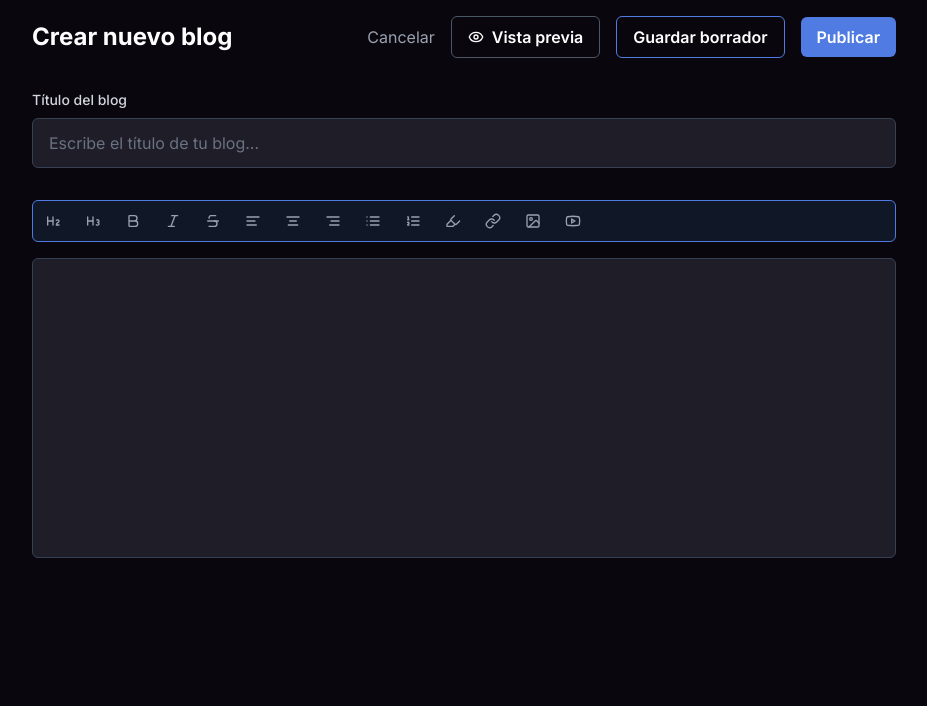
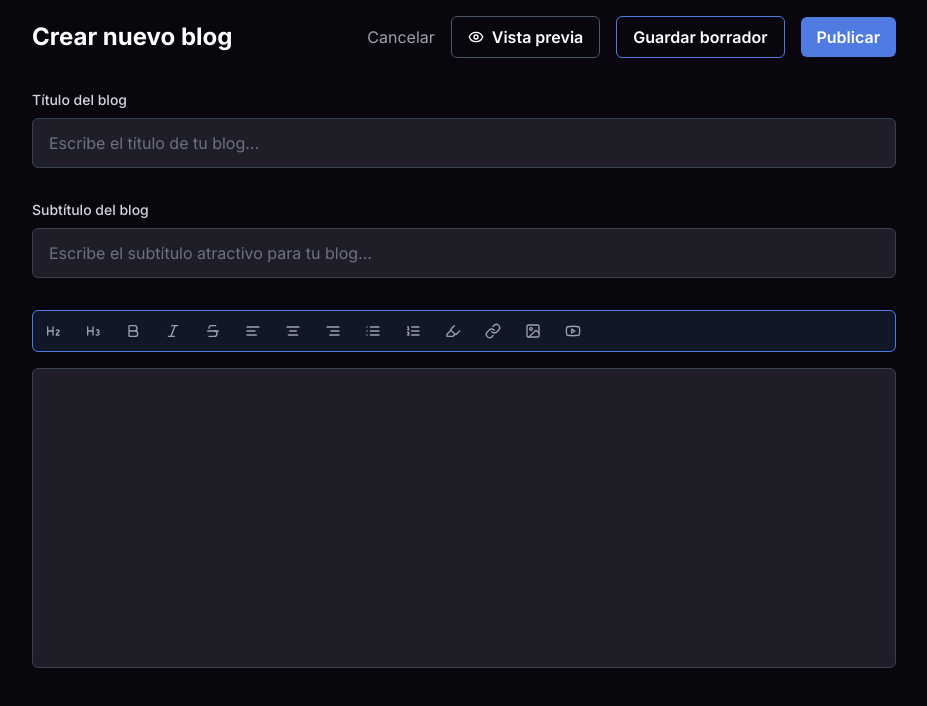
Before and after one commit to Star7-jpg/KnowordKiwi_Frontend, a Next.js app: page /posts/blog/create/1 in a window 1280 px wide. Shown: the top 706 px of the page, without its empty margins (176-1103 px from the left). Built offline with nearby package versions, Linux system fonts and the light colour scheme.

Commit message:
feat(blog): subtitulo para el blog desde el creador de blogs

```diff
--- a/app/posts/blog/create/[communityId]/page.tsx
+++ b/app/posts/blog/create/[communityId]/page.tsx
@@ -79,6 +79,7 @@ export default function CreateBlogPost() {
     resolver: zodResolver(blogPostSchema),
     defaultValues: {
       title: "",
+      subtitle: "",
       content: "",
     },
   });
@@ -99,6 +100,7 @@ export default function CreateBlogPost() {
       try {
         const draft: BlogDraft = JSON.parse(savedDraft);
         setValue("title", draft.title);
+        setValue("subtitle", draft.subtitle);
         const sanitizedContent = sanitizeContent(draft.content);
         setValue("content", sanitizedContent);
       } catch (e) {
@@ -116,6 +118,7 @@ export default function CreateBlogPost() {
     const sanitizedContent = sanitizeContent(formData.content);
     const draft: BlogDraft = {
       title: formData.title,
+      subtitle: formData.subtitle,
       content: sanitizedContent,
       lastSaved: new Date(),
     };
@@ -134,11 +137,12 @@ export default function CreateBlogPost() {
 
   const watchedTitle = watch("title");
   const watchedContent = watch("content");
+  const watchedSubtitle = watch("subtitle");
 
   // Efecto para guardar automáticamente cuando cambian título o contenido
   useEffect(() => {
     debouncedSaveDraft();
-  }, [watchedTitle, watchedContent, debouncedSaveDraft]);
+  }, [watchedTitle, watchedContent, watchedSubtitle, debouncedSaveDraft]);
 
   const handleSave = async () => {
     saveDraft();
@@ -161,6 +165,7 @@ export default function CreateBlogPost() {
       const sanitizedContent = sanitizeContent(data.content);
       const blogData: BlogPost = {
         title: data.title,
+        subtitle: data.subtitle,
         content: sanitizedContent,
         communityId: communityId,
       };
@@ -220,7 +225,7 @@ export default function CreateBlogPost() {
             </span>
           )}
           {errors.title && (
-            <span className="text-xs text-red-500 ml-2">
+            <span className="text-xs text-error ml-2">
               {errors.title.message}
             </span>
           )}
@@ -243,6 +248,41 @@ export default function CreateBlogPost() {
         />
         {errors.title && (
           <p className="text-sm text-red-500 mt-1">{errors.title.message}</p>
+        )}
+      </div>
+
+      <div className="flex flex-col gap-2">
+        <div className="flex justify-between items-center h-5">
+          <label
+            htmlFor="blog-subtitle"
+            className="text-sm font-medium text-gray-300"
+          >
+            Subtítulo del blog
+          </label>
+          {errors.subtitle && (
+            <span className="text-xs text-error ml-2">
+              {errors.subtitle.message}
+            </span>
+          )}
+        </div>
+        <Controller
+          name="subtitle"
+          control={control}
+          render={({ field }) => (
+            <Input
+              id="blog-subtitle"
+              type="text"
+              value={field.value}
+              onChange={field.onChange}
+              className={`px-4 py-3 bg-bg-gray border ${
+                errors.subtitle ? "border-red-500" : "border-gray-700"
+              } rounded-md text-white placeholder-gray-500 focus:outline-none focus:ring-2 focus:ring-primary focus:border-transparent`}
+              placeholder="Escribe el subtítulo atractivo para tu blog..."
+            />
+          )}
+        />
+        {errors.subtitle && (
+          <p className="text-sm text-red-500 mt-1">{errors.subtitle.message}</p>
         )}
       </div>
 
--- a/app/posts/blog/schemas.ts
+++ b/app/posts/blog/schemas.ts
@@ -3,11 +3,15 @@ import { z } from "zod";
 export const blogPostSchema = z.object({
   title: z
     .string()
-    .min(1, "El título es obligatorio")
+    .min(5, "El título es obligatorio y debe tener al menos 5 caracteres")
     .max(200, "El título no debe exceder los 200 caracteres"),
+  subtitle: z
+    .string()
+    .min(5, "El subtítulo es obligatorio y debe tener al menos 5 caracteres")
+    .max(300, "El subtítulo no debe exceder los 300 caracteres"),
   content: z
     .string()
-    .min(1, "El contenido es obligatorio")
+    .min(50, "El contenido es obligatorio y debe tener al menos 50 caracteres")
     .max(50000, "El contenido no debe exceder los 50,000 caracteres"),
 });
 
--- a/types/posts/blog/blog.ts
+++ b/types/posts/blog/blog.ts
@@ -1,5 +1,7 @@
 export interface BlogPost {
   title: string;
+  subtitle: string;
   content: string;
   communityId: number;
+  authorUserId?: number;
 }
--- a/types/posts/blog/blogDraft.ts
+++ b/types/posts/blog/blogDraft.ts
@@ -1,6 +1,7 @@
 // Define el tipo para el borrador
 export interface BlogDraft {
   title: string;
+  subtitle: string;
   content: string;
   lastSaved: Date;
 }
```
